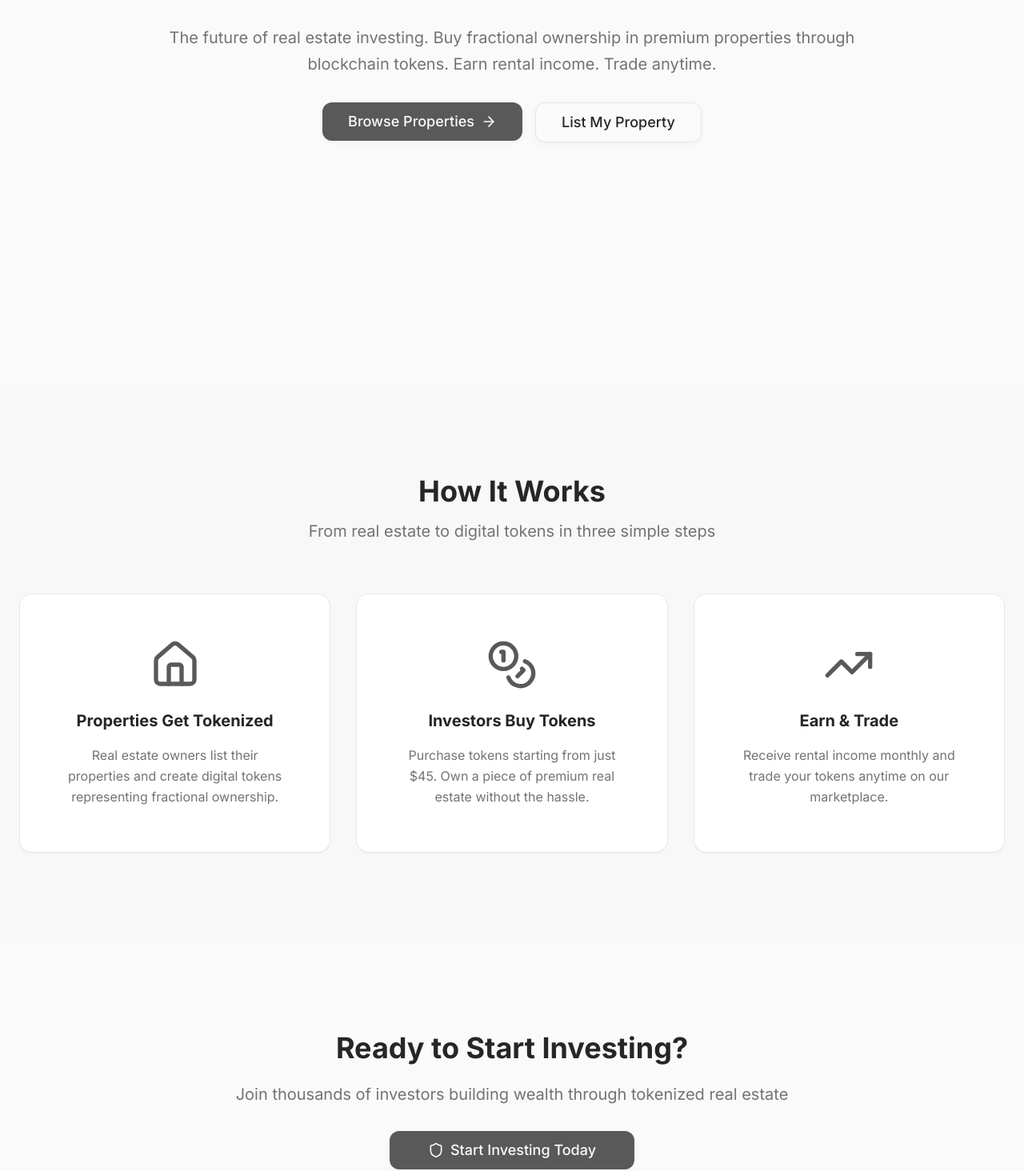
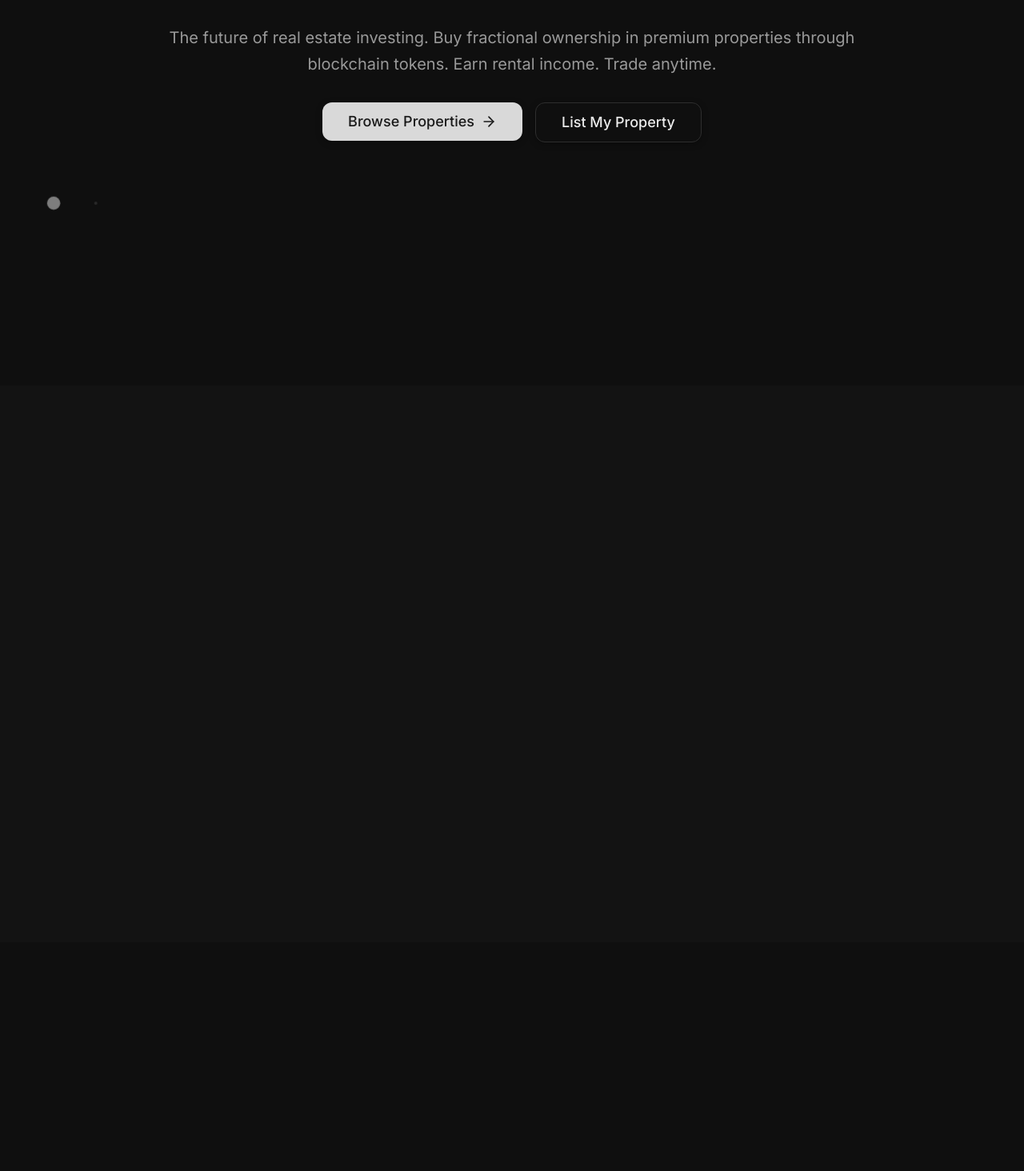
Before and after one commit to kasdfhlka/cryptocurrency-trading-dashboard-8564, a React (Vite) app: page / in a window 1280 px wide. Shown: the part 369-1833 px from the top of the page at 80% size. Built offline with nearby package versions, Linux system fonts and the light colour scheme.

Commit message:
Fix layout, implement dark mode
Fix layout alignment, invert color scheme, and redesign homepage with scroll-based animations.

```diff
--- /dev/null
+++ b/src/hooks/useScrollReveal.ts
@@ -0,0 +1,32 @@
+import { useEffect, useRef } from 'react';
+
+export const useScrollReveal = () => {
+  const ref = useRef<HTMLElement>(null);
+
+  useEffect(() => {
+    const element = ref.current;
+    if (!element) return;
+
+    const observer = new IntersectionObserver(
+      (entries) => {
+        entries.forEach((entry) => {
+          if (entry.isIntersecting) {
+            entry.target.classList.add('revealed');
+          }
+        });
+      },
+      {
+        threshold: 0.1,
+        rootMargin: '0px 0px -10% 0px',
+      }
+    );
+
+    observer.observe(element);
+
+    return () => {
+      observer.unobserve(element);
+    };
+  }, []);
+
+  return ref;
+};
--- a/src/index.css
+++ b/src/index.css
@@ -4,7 +4,50 @@
 
 @layer base {
   :root {
-    /* Modern Neutral Theme - Clean & Approachable */
+    /* Sleek Dark Mode Theme */
+    --background: 0 0% 6%;
+    --foreground: 0 0% 92%;
+
+    --card: 0 0% 8%;
+    --card-foreground: 0 0% 92%;
+
+    --popover: 0 0% 8%;
+    --popover-foreground: 0 0% 92%;
+
+    --primary: 0 0% 85%;
+    --primary-foreground: 0 0% 10%;
+
+    --secondary: 0 0% 12%;
+    --secondary-foreground: 0 0% 85%;
+
+    --muted: 0 0% 14%;
+    --muted-foreground: 0 0% 60%;
+
+    --accent: 0 0% 16%;
+    --accent-foreground: 0 0% 85%;
+
+    --success: 142 70% 45%;
+    --success-foreground: 0 0% 98%;
+
+    --warning: 38 85% 50%;
+    --warning-foreground: 0 0% 15%;
+
+    --destructive: 0 70% 50%;
+    --destructive-foreground: 0 0% 98%;
+
+    --border: 0 0% 18%;
+    --input: 0 0% 18%;
+    --ring: 0 0% 85%;
+
+    /* Dark mode effects */
+    --glass-bg: rgba(0, 0, 0, 0.4);
+    --glass-border: rgba(255, 255, 255, 0.1);
+    --soft-shadow: rgba(0, 0, 0, 0.3);
+    --gradient-subtle: linear-gradient(135deg, hsl(0 0% 8%) 0%, hsl(0 0% 6%) 100%);
+    --gradient-primary: linear-gradient(135deg, hsl(0 0% 85%) 0%, hsl(0 0% 75%) 100%);
+  }
+
+  .light {
     --background: 0 0% 98%;
     --foreground: 0 0% 15%;
 
@@ -26,56 +69,13 @@
     --accent: 0 0% 92%;
     --accent-foreground: 0 0% 25%;
 
-    --success: 142 70% 45%;
-    --success-foreground: 0 0% 98%;
-
-    --warning: 38 85% 50%;
-    --warning-foreground: 0 0% 15%;
-
-    --destructive: 0 70% 50%;
-    --destructive-foreground: 0 0% 98%;
-
     --border: 0 0% 90%;
     --input: 0 0% 90%;
     --ring: 0 0% 35%;
 
-    /* Soft neutral effects */
     --glass-bg: rgba(255, 255, 255, 0.8);
     --glass-border: rgba(0, 0, 0, 0.08);
     --soft-shadow: rgba(0, 0, 0, 0.04);
-    --gradient-subtle: linear-gradient(135deg, hsl(0 0% 98%) 0%, hsl(0 0% 96%) 100%);
-    --gradient-primary: linear-gradient(135deg, hsl(0 0% 35%) 0%, hsl(0 0% 25%) 100%);
-  }
-
-  .dark {
-    --background: 0 0% 6%;
-    --foreground: 0 0% 92%;
-
-    --card: 0 0% 8%;
-    --card-foreground: 0 0% 92%;
-
-    --popover: 0 0% 8%;
-    --popover-foreground: 0 0% 92%;
-
-    --primary: 0 0% 85%;
-    --primary-foreground: 0 0% 10%;
-
-    --secondary: 0 0% 12%;
-    --secondary-foreground: 0 0% 85%;
-
-    --muted: 0 0% 14%;
-    --muted-foreground: 0 0% 60%;
-
-    --accent: 0 0% 16%;
-    --accent-foreground: 0 0% 85%;
-
-    --border: 0 0% 18%;
-    --input: 0 0% 18%;
-    --ring: 0 0% 85%;
-
-    --glass-bg: rgba(0, 0, 0, 0.4);
-    --glass-border: rgba(255, 255, 255, 0.1);
-    --soft-shadow: rgba(0, 0, 0, 0.3);
   }
 
   * {
@@ -135,6 +135,51 @@
     -webkit-text-fill-color: transparent;
     background-clip: text;
     @apply font-medium;
+  }
+
+  /* Scroll-based animations */
+  .scroll-reveal {
+    opacity: 0;
+    transform: translateY(30px);
+    transition: all 0.8s cubic-bezier(0.4, 0, 0.2, 1);
+  }
+
+  .scroll-reveal.revealed {
+    opacity: 1;
+    transform: translateY(0);
+  }
+
+  .scroll-reveal-left {
+    opacity: 0;
+    transform: translateX(-30px);
+    transition: all 0.8s cubic-bezier(0.4, 0, 0.2, 1);
+  }
+
+  .scroll-reveal-left.revealed {
+    opacity: 1;
+    transform: translateX(0);
+  }
+
+  .scroll-reveal-right {
+    opacity: 0;
+    transform: translateX(30px);
+    transition: all 0.8s cubic-bezier(0.4, 0, 0.2, 1);
+  }
+
+  .scroll-reveal-right.revealed {
+    opacity: 1;
+    transform: translateX(0);
+  }
+
+  .scroll-reveal-scale {
+    opacity: 0;
+    transform: scale(0.9);
+    transition: all 0.8s cubic-bezier(0.4, 0, 0.2, 1);
+  }
+
+  .scroll-reveal-scale.revealed {
+    opacity: 1;
+    transform: scale(1);
   }
 
   /* Fade in animation */
@@ -199,6 +244,30 @@
   .soft-shadow-lg {
     box-shadow: 0 8px 24px var(--soft-shadow);
   }
+
+  /* Token flow animation */
+  .token-container {
+    @apply relative overflow-hidden;
+  }
+
+  .token {
+    @apply absolute w-6 h-6 rounded-full bg-primary/80;
+    animation: tokenFlow 3s ease-in-out infinite;
+  }
+
+  .token:nth-child(2) {
+    animation-delay: 0.5s;
+  }
+
+  .token:nth-child(3) {
+    animation-delay: 1s;
+  }
+
+  @keyframes tokenFlow {
+    0% { transform: translateX(-100px) scale(0); opacity: 0; }
+    50% { transform: translateX(0px) scale(1); opacity: 1; }
+    100% { transform: translateX(100px) scale(0); opacity: 0; }
+  }
 }
 
 @keyframes fadeInUp {
--- a/src/pages/Index.tsx
+++ b/src/pages/Index.tsx
@@ -1,11 +1,18 @@
 import { Button } from "@/components/ui/button";
 import { Card, CardContent } from "@/components/ui/card";
 import { Badge } from "@/components/ui/badge";
-import { ArrowRight, Home, Coins, TrendingUp, Shield, Zap } from "lucide-react";
+import { ArrowRight, Home, Coins, TrendingUp, Shield, Zap, Users, Lock, Banknote } from "lucide-react";
 import { Link } from "react-router-dom";
 import { motion } from "framer-motion";
+import { useScrollReveal } from "@/hooks/useScrollReveal";
 
 const Index = () => {
+  const heroRef = useScrollReveal();
+  const featuresRef = useScrollReveal();
+  const statsRef = useScrollReveal();
+  const benefitsRef = useScrollReveal();
+  const ctaRef = useScrollReveal();
+
   return (
     <div className="min-h-screen bg-background">
       {/* Header */}
@@ -28,9 +35,9 @@ const Index = () => {
         <div className="max-w-7xl mx-auto px-6">
           <div className="text-center max-w-4xl mx-auto">
             <motion.div
-              initial={{ opacity: 0, y: 20 }}
+              initial={{ opacity: 0, y: 40 }}
               animate={{ opacity: 1, y: 0 }}
-              transition={{ duration: 0.8 }}
+              transition={{ duration: 1, ease: "easeOut" }}
             >
               <Badge className="mb-6 bg-primary/20 text-primary border-primary/30">
                 <Zap className="w-3 h-3 mr-1" />
@@ -65,7 +72,7 @@ const Index = () => {
             className="mt-16 token-container h-32 relative"
             initial={{ opacity: 0 }}
             animate={{ opacity: 1 }}
-            transition={{ delay: 1, duration: 1 }}
+            transition={{ delay: 1.2, duration: 1 }}
           >
             <div className="token"></div>
             <div className="token"></div>
@@ -75,8 +82,8 @@ const Index = () => {
       </section>
 
       {/* Features Section */}
-      <section className="section-padding bg-muted/20">
-        <div className="max-w-7xl mx-auto px-6">
+      <section className="section-padding bg-muted/20" ref={featuresRef}>
+        <div className="max-w-7xl mx-auto px-6 scroll-reveal">
           <div className="text-center mb-16">
             <h2 className="text-4xl font-bold mb-4">How It Works</h2>
             <p className="text-xl text-muted-foreground">
@@ -102,28 +109,84 @@ const Index = () => {
                 description: "Receive rental income monthly and trade your tokens anytime on our marketplace.",
               },
             ].map((feature, index) => (
-              <motion.div
-                key={index}
-                initial={{ opacity: 0, y: 20 }}
-                animate={{ opacity: 1, y: 0 }}
-                transition={{ delay: 0.2 * index, duration: 0.6 }}
-              >
-                <Card className="property-card text-center h-full fade-in">
+              <div key={index} className={`scroll-reveal-scale ${index === 1 ? 'scroll-reveal' : index === 2 ? 'scroll-reveal-right' : 'scroll-reveal-left'}`}>
+                <Card className="property-card text-center h-full">
                   <CardContent className="p-8">
                     <feature.icon className="w-16 h-16 mx-auto mb-6 text-primary" />
                     <h3 className="text-xl font-bold mb-4">{feature.title}</h3>
                     <p className="text-muted-foreground leading-relaxed">{feature.description}</p>
                   </CardContent>
                 </Card>
-              </motion.div>
+              </div>
+            ))}
+          </div>
+        </div>
+      </section>
+
+      {/* Stats Section */}
+      <section className="section-padding" ref={statsRef}>
+        <div className="max-w-7xl mx-auto px-6 scroll-reveal">
+          <div className="grid grid-cols-1 md:grid-cols-4 gap-8">
+            {[
+              { value: "$2.1M+", label: "Total Value Tokenized" },
+              { value: "1,250+", label: "Active Investors" },
+              { value: "45", label: "Properties Listed" },
+              { value: "7.2%", label: "Average Annual Yield" },
+            ].map((stat, index) => (
+              <div key={index} className="text-center scroll-reveal-scale">
+                <div className="text-3xl md:text-4xl font-bold text-primary mb-2">{stat.value}</div>
+                <div className="text-muted-foreground">{stat.label}</div>
+              </div>
+            ))}
+          </div>
+        </div>
+      </section>
+
+      {/* Benefits Section */}
+      <section className="section-padding bg-muted/20" ref={benefitsRef}>
+        <div className="max-w-7xl mx-auto px-6 scroll-reveal">
+          <div className="text-center mb-16">
+            <h2 className="text-4xl font-bold mb-4">Why Choose PropertyFlow?</h2>
+            <p className="text-xl text-muted-foreground">
+              Experience the future of real estate investment
+            </p>
+          </div>
+
+          <div className="grid grid-cols-1 md:grid-cols-2 lg:grid-cols-3 gap-8">
+            {[
+              {
+                icon: Lock,
+                title: "Secure & Transparent",
+                description: "All transactions secured by blockchain technology with full transparency and immutable records.",
+              },
+              {
+                icon: Users,
+                title: "Community Driven",
+                description: "Join a community of like-minded investors building wealth through real estate.",
+              },
+              {
+                icon: Banknote,
+                title: "Low Minimum Investment",
+                description: "Start investing with as little as $45. No need for large capital requirements.",
+              },
+            ].map((benefit, index) => (
+              <div key={index} className="scroll-reveal-scale">
+                <Card className="property-card text-center h-full">
+                  <CardContent className="p-8">
+                    <benefit.icon className="w-16 h-16 mx-auto mb-6 text-primary" />
+                    <h3 className="text-xl font-bold mb-4">{benefit.title}</h3>
+                    <p className="text-muted-foreground leading-relaxed">{benefit.description}</p>
+                  </CardContent>
+                </Card>
+              </div>
             ))}
           </div>
         </div>
       </section>
 
       {/* CTA Section */}
-      <section className="section-padding">
-        <div className="max-w-4xl mx-auto text-center px-6">
+      <section className="section-padding" ref={ctaRef}>
+        <div className="max-w-4xl mx-auto text-center px-6 scroll-reveal">
           <h2 className="text-4xl font-bold mb-6">Ready to Start Investing?</h2>
           <p className="text-xl text-muted-foreground mb-8">
             Join thousands of investors building wealth through tokenized real estate
```
